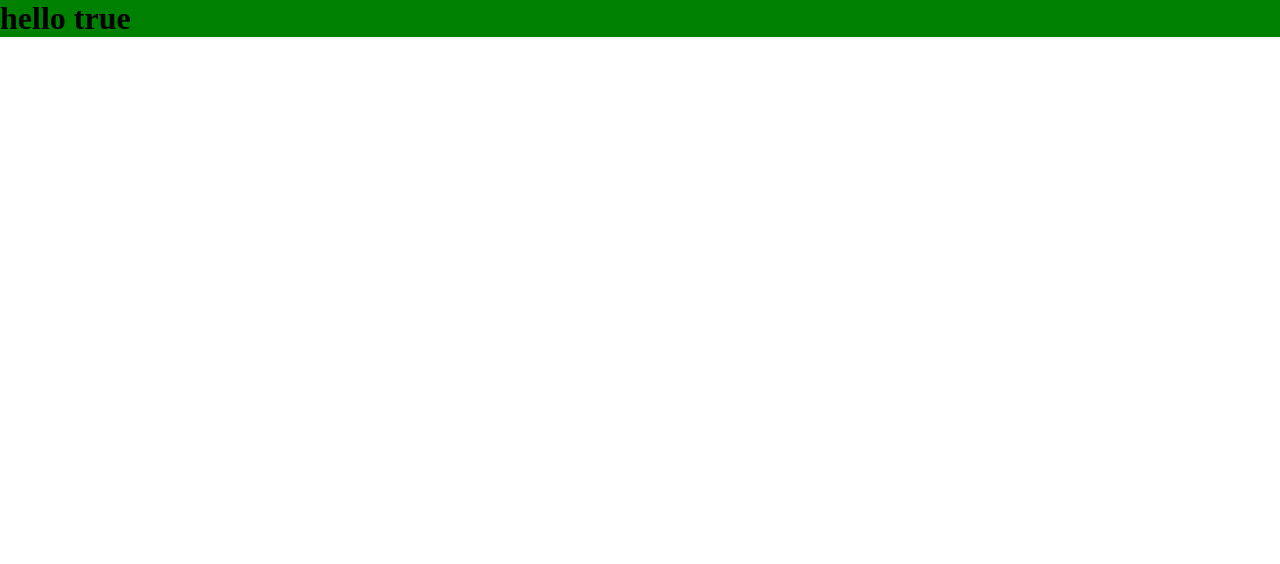
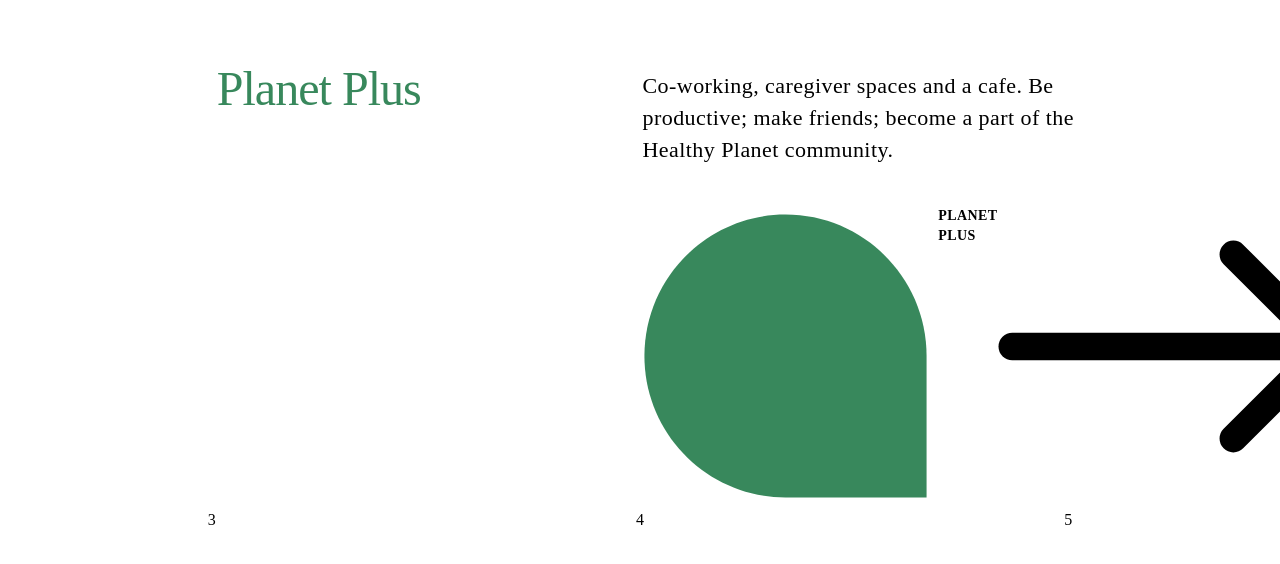
Before and after one commit to saranyavinjarapu/CoworkingWebsite, a Next.js app: page / in a window 1280 px wide. Shown: the top 564 px of the page. Built offline with nearby package versions, Linux system fonts and the light colour scheme.

Commit message:
added css grid layout for the main frame

```diff
--- /dev/null
+++ b/pages/PlanetPlusContainer/PlanetPlusContainer.js
@@ -0,0 +1,38 @@
+import styles from "./PlanetPlusContainer.module.scss";
+import Image from "next/image";
+import planetPlusRectangle from "../../public/planetPlusRectangle.svg";
+import linkArrow from "../../public/linkArrow.svg";
+
+const PlanetPlusContainer = () => {
+  return (
+    <section className={styles.section}>
+      <div className={`${styles.item} ${styles.title}`}>Planet Plus</div>
+      <div className={`${styles.item} ${styles.description}`}>
+        Co-working, caregiver spaces and a cafe. Be productive; make friends;
+        become a part of the Healthy Planet community.
+        <div className={styles.descriptionPlus}>
+          <Image
+            src={planetPlusRectangle}
+            alt="planet plus icon"
+            width="350px"
+            height="300px"
+            className={styles.planetPlusRectangle}
+          />
+          PLANET PLUS
+          <Image
+            src={linkArrow}
+            alt="link arrow to planet plus"
+            width="350px"
+            height="300px"
+            className={styles.linkArrow}
+          />
+        </div>
+      </div>
+      <div className={styles.item}>3</div>
+      <div className={styles.item}>4</div>
+      <div className={styles.item}>5</div>
+    </section>
+  );
+};
+
+export default PlanetPlusContainer;
--- /dev/null
+++ b/pages/PlanetPlusContainer/PlanetPlusContainer.module.scss
@@ -0,0 +1,61 @@
+.section {
+  display: grid;
+  grid-template-columns: repeat(6, 1fr);
+  grid-gap: 5px;
+}
+
+.section .item {
+  grid-column: span 3;
+  text-align: center;
+}
+
+.section .item:nth-child(n + 3) {
+  grid-column: span 2;
+}
+
+.section .title {
+  font-family: "Montserrat";
+  font-style: normal;
+  font-weight: 200;
+  font-size: 48px;
+  line-height: 78px;
+  letter-spacing: -0.02em;
+  color: #38885c;
+  margin-top: 50px;
+}
+
+.section .description {
+  font-family: "Montserrat";
+  font-style: normal;
+  font-weight: 500;
+  font-size: 22px;
+  line-height: 32px;
+  letter-spacing: 0.02em;
+  color: #000000;
+  text-align: left;
+  margin-top: 70px;
+  width: 500px;
+}
+
+.section .descriptionPlus {
+  font-family: "Mont";
+  font-style: normal;
+  font-weight: 600;
+  font-size: 14px;
+  line-height: 20px;
+  display: flex;
+  justify-content: space-between;
+  align-items: flex-start;
+  width: 170px;
+  margin-top: 40px;
+}
+
+.planetPlusRectangle {
+  display: block;
+  margin-right: 10px;
+}
+
+.linkArrow {
+  margin: auto;
+  display: block;
+}
--- a/pages/index.js
+++ b/pages/index.js
@@ -1,4 +1,5 @@
 import Head from "next/head";
+import PlanetPlusContainer from "./PlanetPlusContainer/PlanetPlusContainer";
 import styles from "../styles/Home.module.scss";
 
 export default function Home() {
@@ -9,7 +10,7 @@ export default function Home() {
         <meta name="description" content="Planet Plus Coworking Space by ICD" />
         <meta name="viewport" content="width=device-width, initial-scale=1" />
       </Head>
-      <h1 className={styles.main}>hello true</h1>
+      <PlanetPlusContainer></PlanetPlusContainer>
     </>
   );
 }
```
Also changed, not shown: public/linkArrow.svg (added), public/planetPlusRectangle.svg (added).
